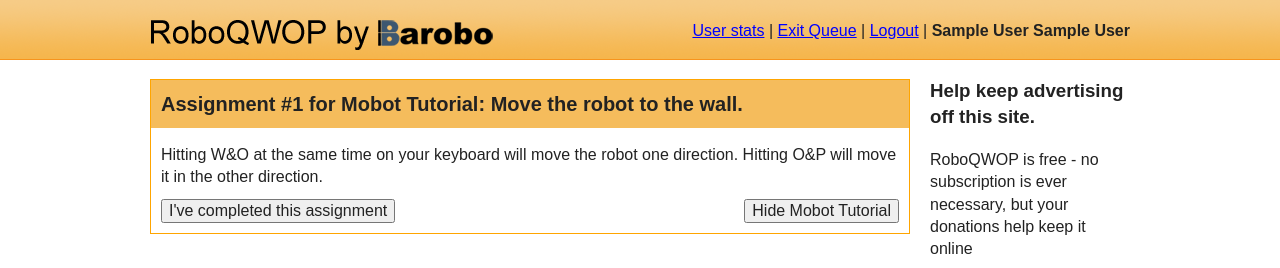
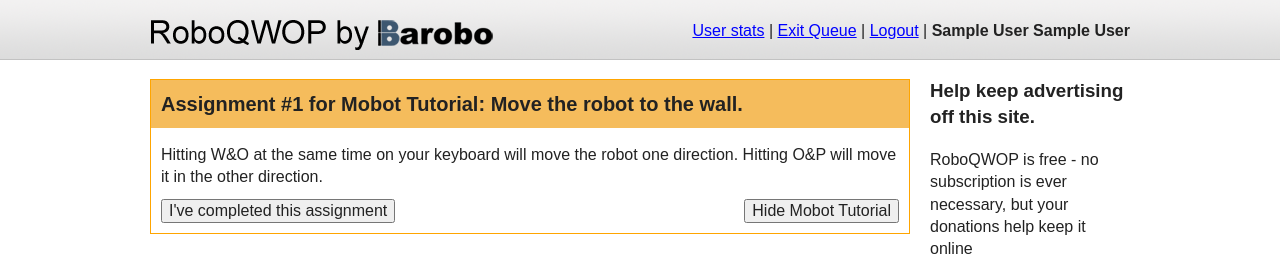
Before and after one commit to BaroboRobotics/RoboQWOP, a PHP site: page /main.php in a window 1280 px wide; the page is wider, and only the part inside the window is pictured. Shown: the top 268 px of that part. Run offline with PHP 8.4, Linux system fonts and the light colour scheme; the visitor is signed in with stand-in values (Sample User, id 1); data comes from the database, SQL or seed files in the repository; data that the repository does not hold is empty; some libraries are stand-ins or nearby versions.

Commit message:
changed to gray header

```diff
--- a/web/css/style.css
+++ b/web/css/style.css
@@ -105,7 +105,7 @@ td { vertical-align: top; }
 
 body {
     margin:5px 0;
-    background: #FFF url('../img/header_orange.png') repeat-x;
+    background: #FFF url('../img/header_gray.png') repeat-x;
 }
 
 h1 a:link, h1 a:visited {
```
Also changed, not shown: web/img/header_blue.png (added), web/img/header_dark_blue.png (added), web/img/header_gray.png (added).
